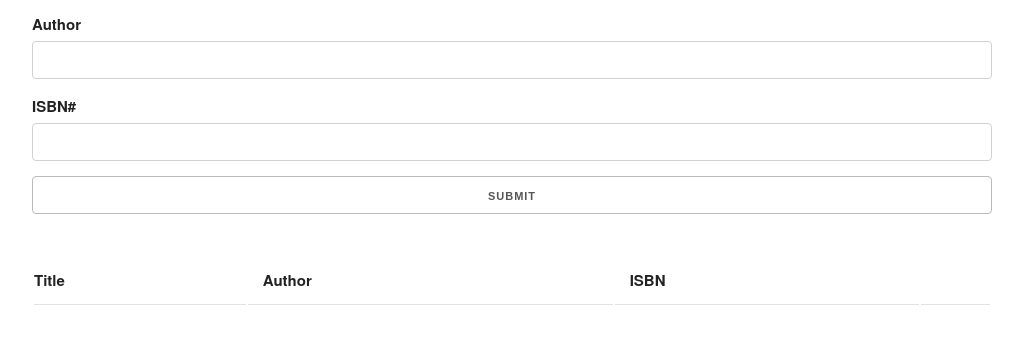
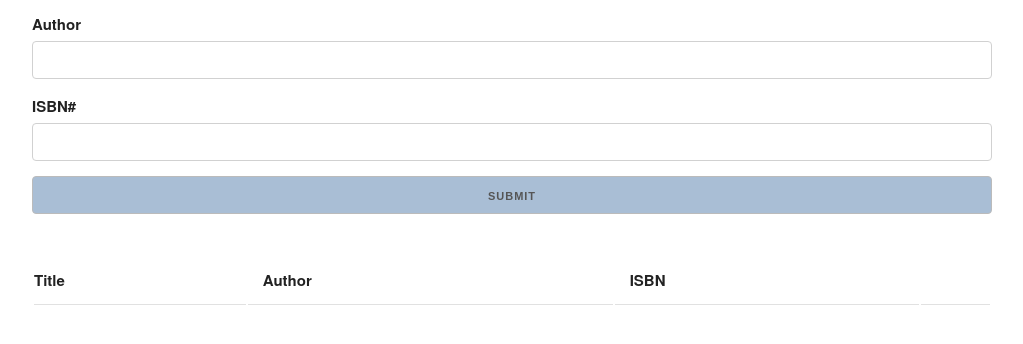
Before and after one commit to AlanLeverenz/modern-javascript, a plain HTML site: page BOOKLIST/index.html in a window 1280 px wide. Shown: the part 158-502 px from the top of the page, without its empty margins (128-1151 px from the left). Drawn offline with nearby package versions, Linux system fonts and the light colour scheme.

Commit message:
Submit background color changed

```diff
--- a/BOOKLIST/index.html
+++ b/BOOKLIST/index.html
@@ -42,7 +42,12 @@
           <label for="isbn">ISBN#</label>
           <input type="text" id="isbn" class="u-full-width" />
         </div>
-        <input type="submit" value="Submit" class="u-full-width" />
+        <input
+          type="submit"
+          value="Submit"
+          class="u-full-width"
+          style="background-color: rgb(169, 190, 213);"
+        />
       </form>
       <table class="u-full-width">
         <thead>
```
